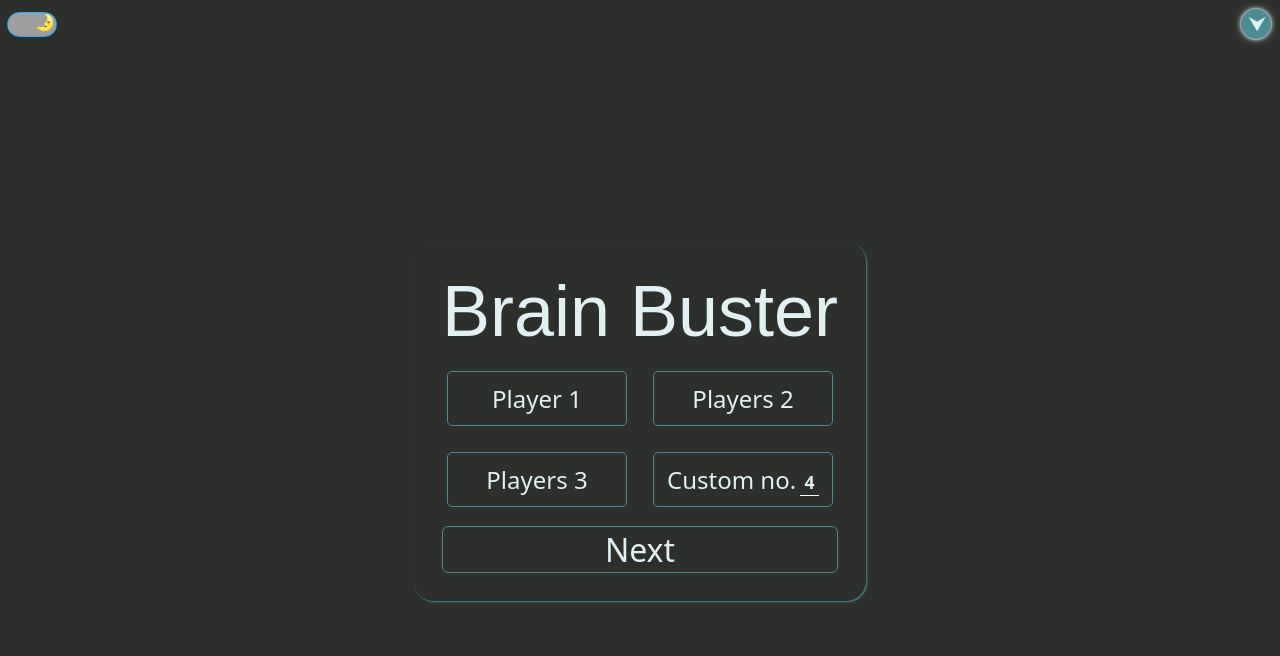
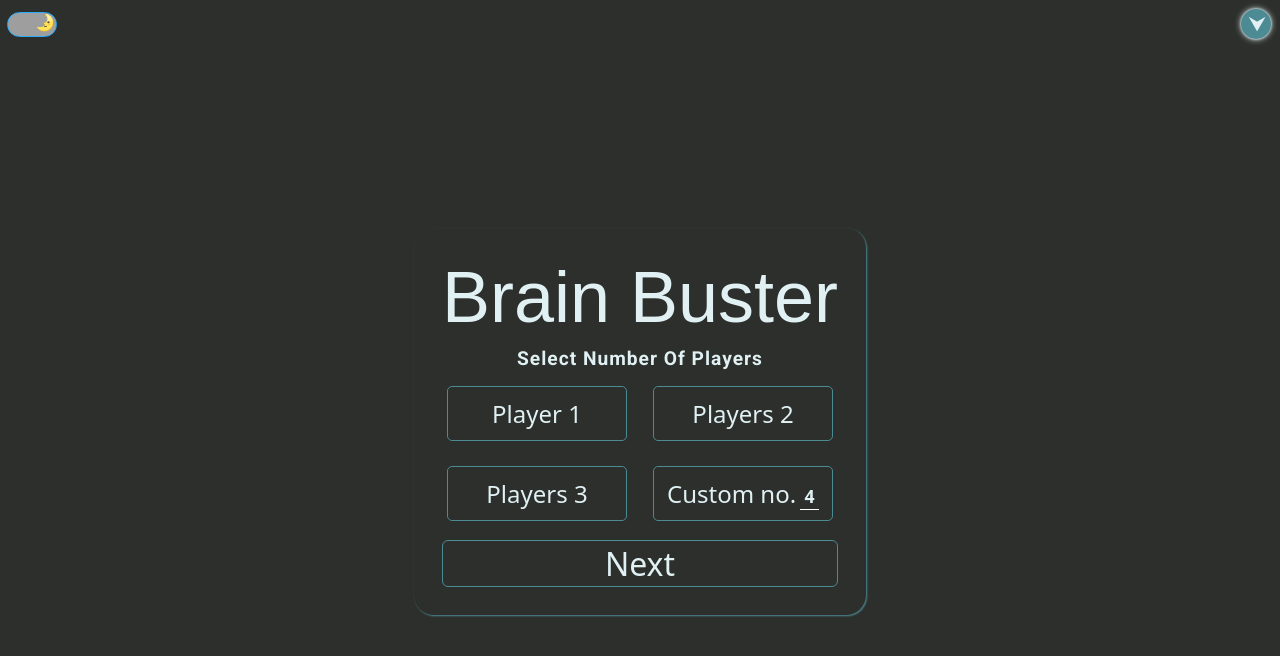
Before and after one commit to rohit-sde/brain-busters, a React (Vite) app: page / in a window 1280 px wide. Shown: the top 656 px of the page. Built offline with nearby package versions, Linux system fonts and the light colour scheme; grey boxes are pictures that could not be loaded; a web font is replaced by a local one.

Commit message:
added heading for select number of players

```diff
--- a/src/Pages/Home/Home.css
+++ b/src/Pages/Home/Home.css
@@ -32,6 +32,13 @@
   text-align: center;
 }
 
+.subTitle {
+  margin: 3px 0px;
+  text-align: center;
+  letter-spacing: 1px;
+  font-size: 1.2em;
+}
+
 /* No of Player selection container rapper for multi player */
 .MultiPlayerSec {
   display: grid;
--- a/src/Pages/Home/Home.tsx
+++ b/src/Pages/Home/Home.tsx
@@ -48,6 +48,7 @@ const Home = () => {
     <div className="HomeContainer">
       <ToastContainer />
       <span className="Title">Brain Buster</span>
+      <h4 className="subTitle">Select Number Of Players</h4>
       <div className="MultiPlayerSec">
         {Array(4)
           .fill(null)
```
